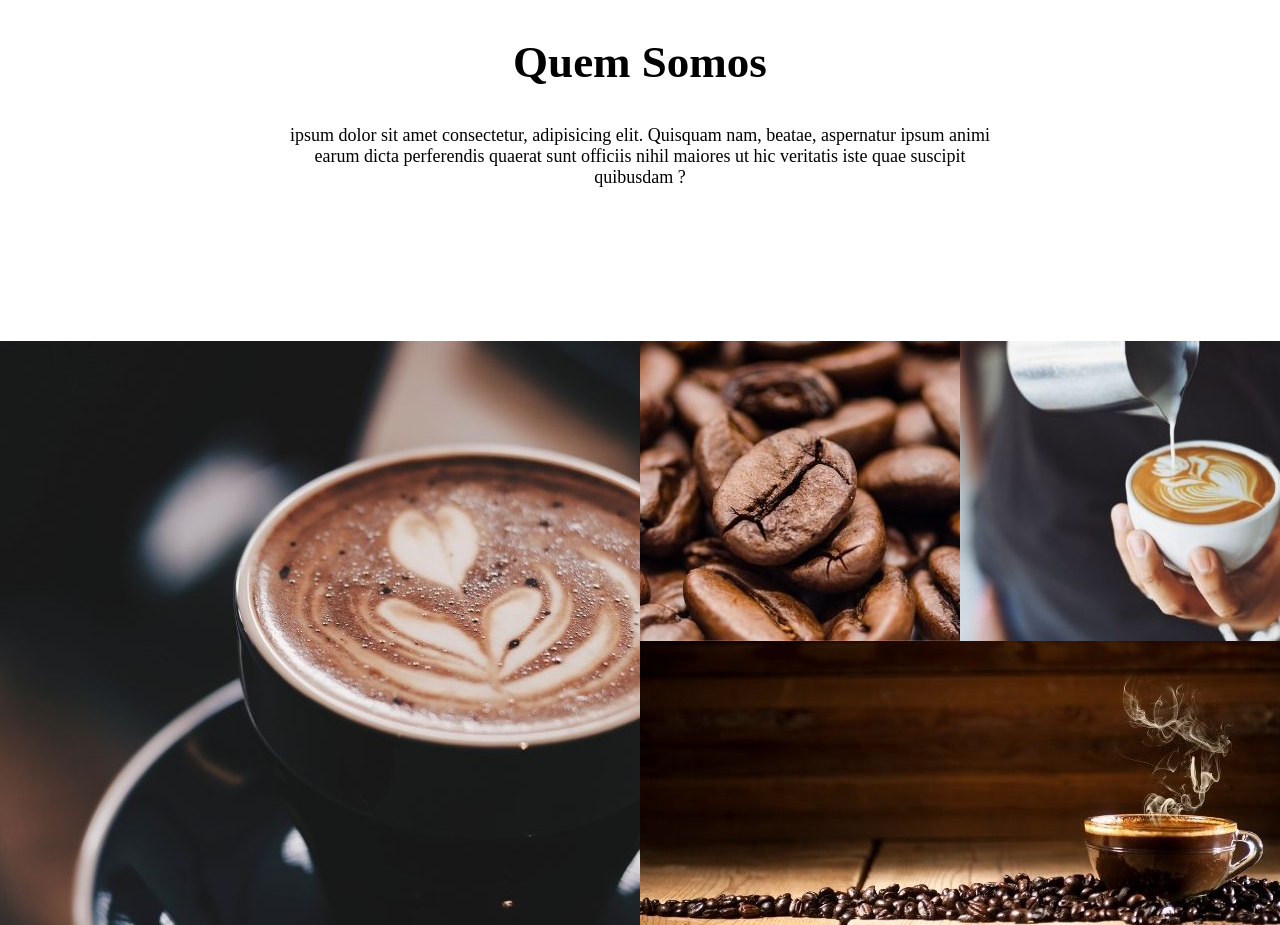
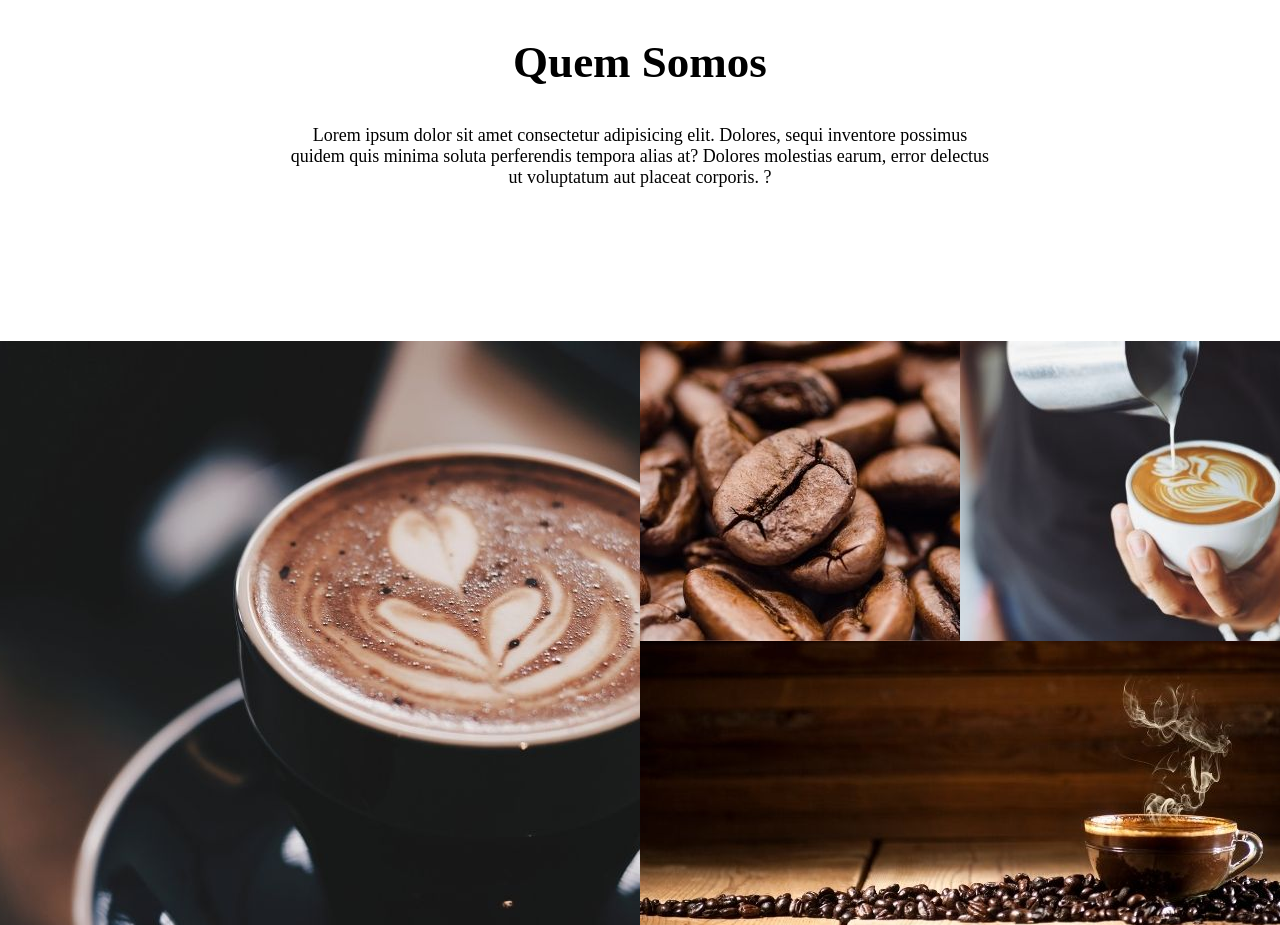
Before and after one commit to eneilson-oliveira/Site-code-cafe, a plain HTML site: page index.html in a window 1280 px wide. Shown: the part 1120-2045 px from the top of the page. Drawn offline with Linux system fonts and the light colour scheme; a web font is replaced by a local one.

Commit message:
first commit

```diff
--- a/index.html
+++ b/index.html
@@ -38,11 +38,11 @@
         <img src="src/images/logo-secoes.png">
         <h2>Quem Somos</h2>
       </header>
-      <p> ipsum dolor sit amet consectetur, adipisicing elit.
-        Quisquam nam, beatae, aspernatur ipsum animi earum
-        dicta perferendis
-         quaerat sunt officiis nihil
-        maiores ut hic veritatis iste quae suscipit quibusdam
+      <p> Lorem ipsum dolor sit amet consectetur
+         adipisicing elit. Dolores, sequi inventore possimus
+          quidem quis minima soluta perferendis tempora alias at?
+         Dolores molestias earum, error delectus ut voluptatum
+         aut placeat corporis.
          ?</p>
 
     </section>
```
